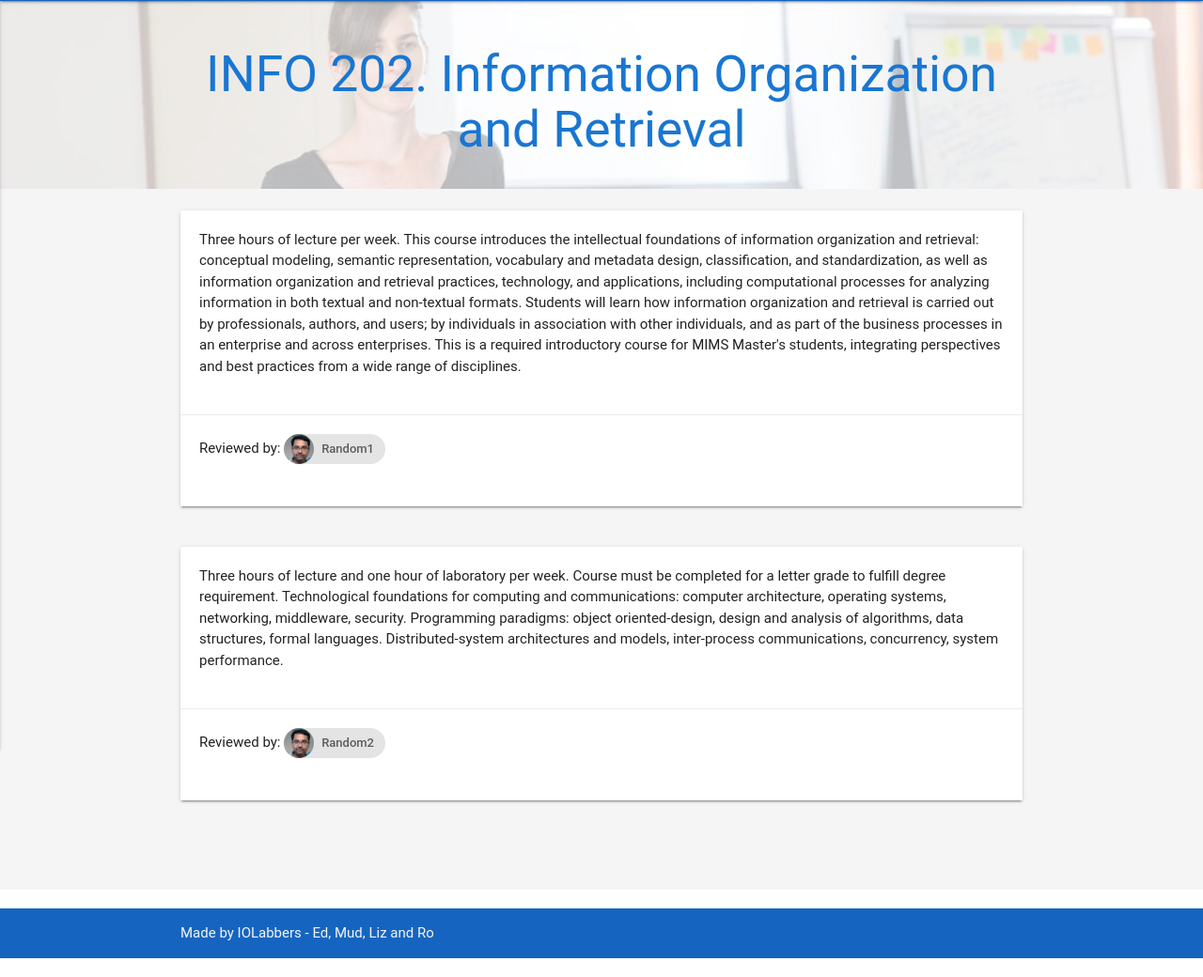
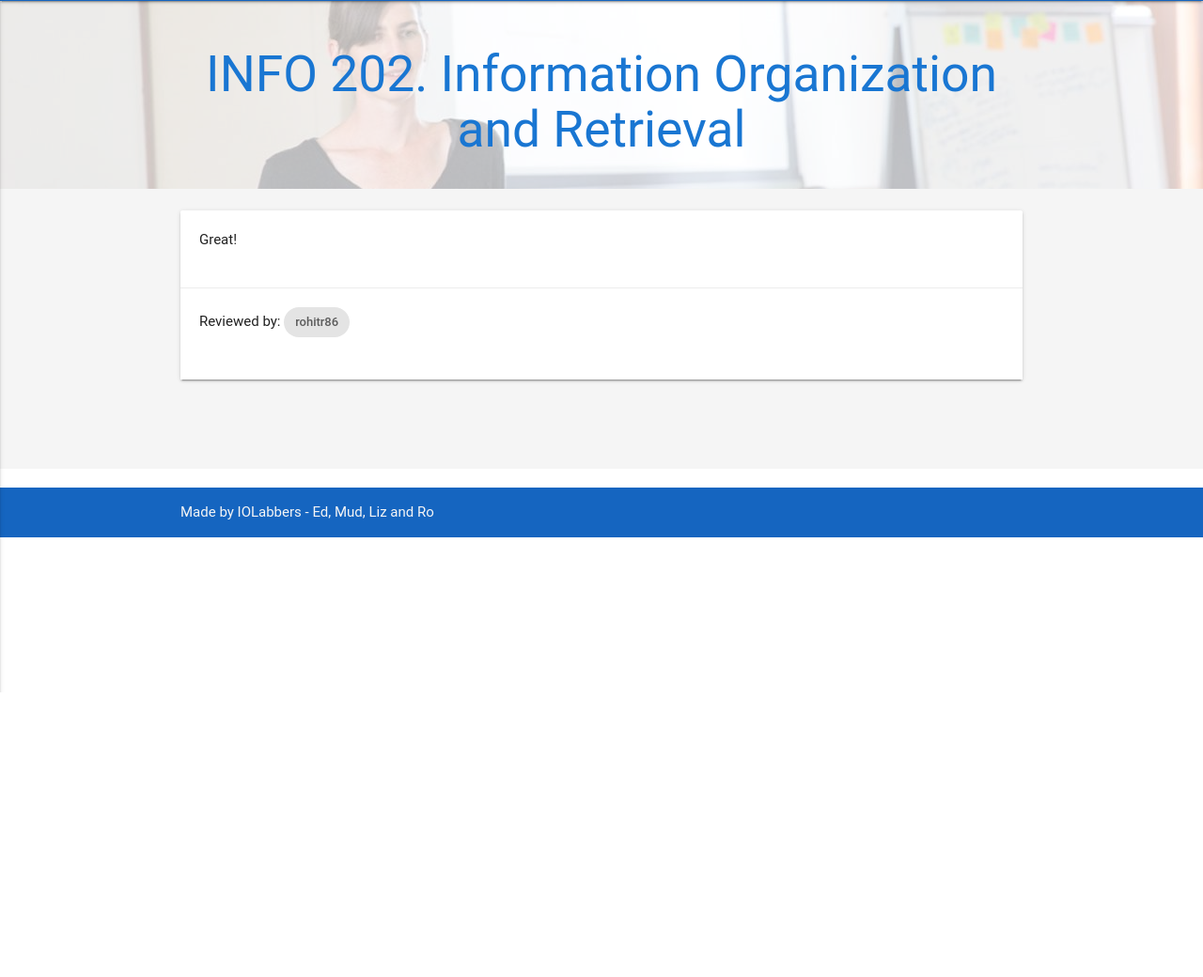
Before and after one commit to rohitraghavan/CareerMap, a Flask app: page /review/1 in a window 1280 px wide. Shown: the part 63-1103 px from the top of the page at 94% size. After the commit the page ends 800 px from the top, so only its background shows below. Run offline with Flask 2, Linux system fonts and the light colour scheme; a user stored in the database is signed in; data comes from the database, SQL or seed files in the repository; some libraries are stand-ins or nearby versions; some web fonts are replaced.

Commit message:
retrieve reviews

```diff
--- a/app/models.py
+++ b/app/models.py
@@ -62,8 +62,14 @@ def retrieve_name(value):
             "SELECT course_id, course_name FROM courses WHERE course_ref = '" + value + "'").fetchall()
     return get_course
 
-# def retrieve_review():
+def retrieve_review(value):
     # display review retrieved from table course_review_vw
+    with sql.connect("career-map.db") as con:
+        con.row_factory = sql.Row
+        cur = con.cursor()
+        reviews = cur.execute(
+            "SELECT * FROM course_reviews WHERE course_ref = '" + value + "'").fetchall()
+    return reviews
 
 
 # def retrieve_rating():
--- a/app/templates/review.html
+++ b/app/templates/review.html
@@ -18,21 +18,18 @@
 <!-- End Main section -->
 
 
-<!-- Course List -->
+<!-- Reviews -->
+{% if reviews %}
 <div class="section grey lighten-4">
     <div class="container">
-
+    {% for review in reviews %}
         <div class="row">
             <div class="col s12">
                 <div class="card">
                     <div class="card-content">
                         <div class="row">
                             <div class="col s12">
-                                <p>Three hours of lecture per week. This course introduces the intellectual foundations of information organization and retrieval: conceptual modeling, semantic representation, vocabulary and metadata design, classification,
-                                    and standardization, as well as information organization and retrieval practices, technology, and applications, including computational processes for analyzing information in both textual and non-textual formats. Students
-                                    will learn how information organization and retrieval is carried out by professionals, authors, and users; by individuals in association with other individuals, and as part of the business processes in an enterprise
-                                    and across enterprises. This is a required introductory course for MIMS Master's students, integrating perspectives and best practices from a wide range of disciplines.
-
+                                <p> {{ review["review_text"] }}
                                 </p>
                             </div>
                         </div>
@@ -42,7 +39,7 @@
                             <div class="col s12">
                                 Reviewed by:
                                 <div class="chip">
-                                    <img src="{{ url_for('static', filename='person.jpeg') }}"> Random1
+                                     {{ review["user_id"] }}
                                 </div>
                             </div>
                         </div>
@@ -50,33 +47,16 @@
                 </div>
             </div>
         </div>
-
-        <div class="row">
-            <div class="col s12">
-                <div class="card">
-                    <div class="card-content">
-                        <div class="row">
-                            <div class="col s12">
-                                <p>Three hours of lecture and one hour of laboratory per week. Course must be completed for a letter grade to fulfill degree requirement. Technological foundations for computing and communications: computer architecture, operating
-                                    systems, networking, middleware, security. Programming paradigms: object oriented-design, design and analysis of algorithms, data structures, formal languages. Distributed-system architectures and models, inter-process
-                                    communications, concurrency, system performance.</p>
-                            </div>
-                        </div>
-                    </div>
-                    <div class="card-action">
-                        <div class="row">
-                            <div class="col s12">
-                                Reviewed by:
-                                <div class="chip">
-                                    <img src="{{ url_for('static', filename='person.jpeg') }}"> Random2
-                                </div>
-                            </div>
-                        </div>
+        {% endfor %}
+        {% else %}
+            <div class="section white-4">
+                <div class="container">
+                    <div class="col s12">
+                        <h5> There are no reviews for this course! </h5>
                     </div>
                 </div>
             </div>
-        </div>
-
+        {% endif %}
         <br><br>
     </div>
 </div>
--- a/app/views.py
+++ b/app/views.py
@@ -93,7 +93,11 @@ def add_course():
 @app.route("/review/<value>", methods=["GET","POST"])
 def review(value):
     get_course = models.retrieve_name(value)
-    return render_template("review.html", name=get_course[0])
+    #if request.method == "POST":
+        # concentration_name = request.form["concentration-name"]
+    current_user = escape(session["username"])
+    reviews = models.retrieve_review(value)
+    return render_template("review.html", name=get_course[0], user=current_user, reviews=reviews)
 
 
 # app.config.from_object("config")
```
